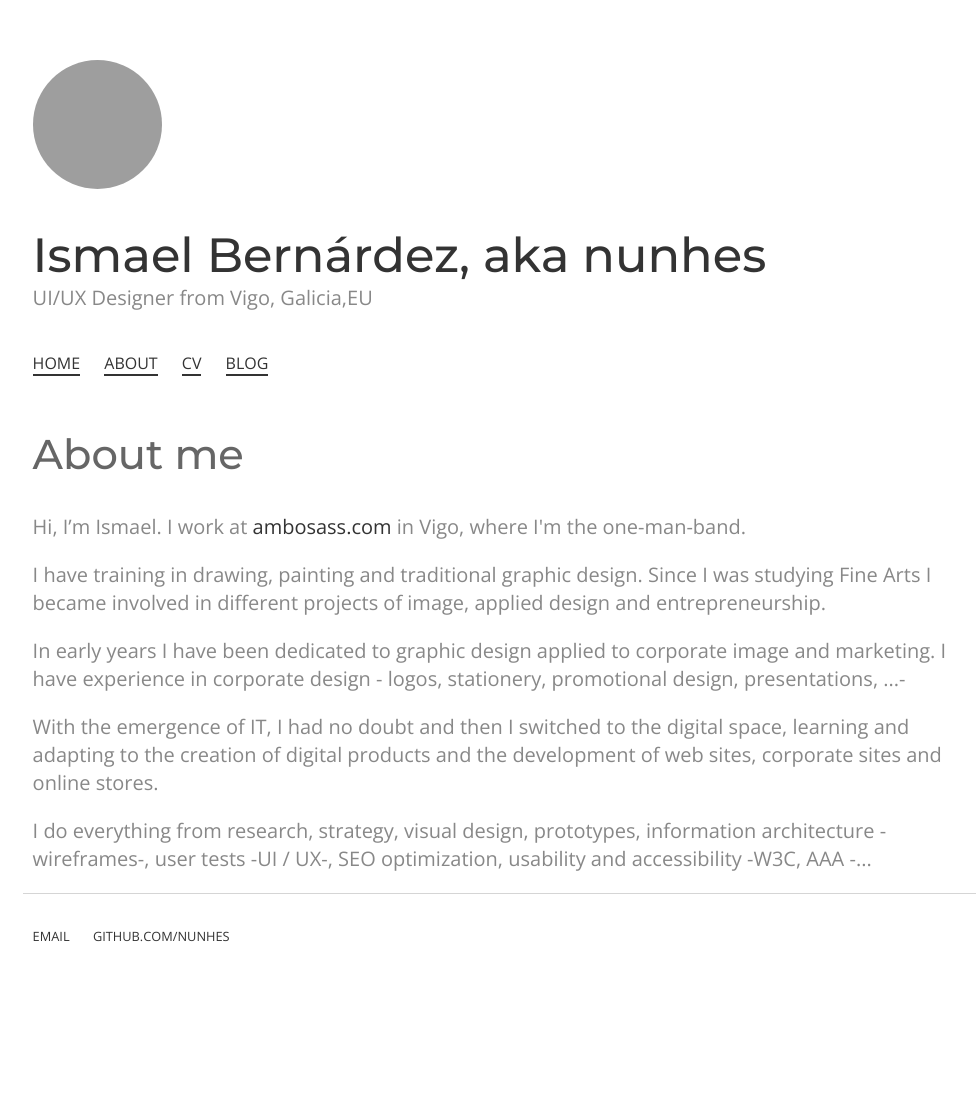
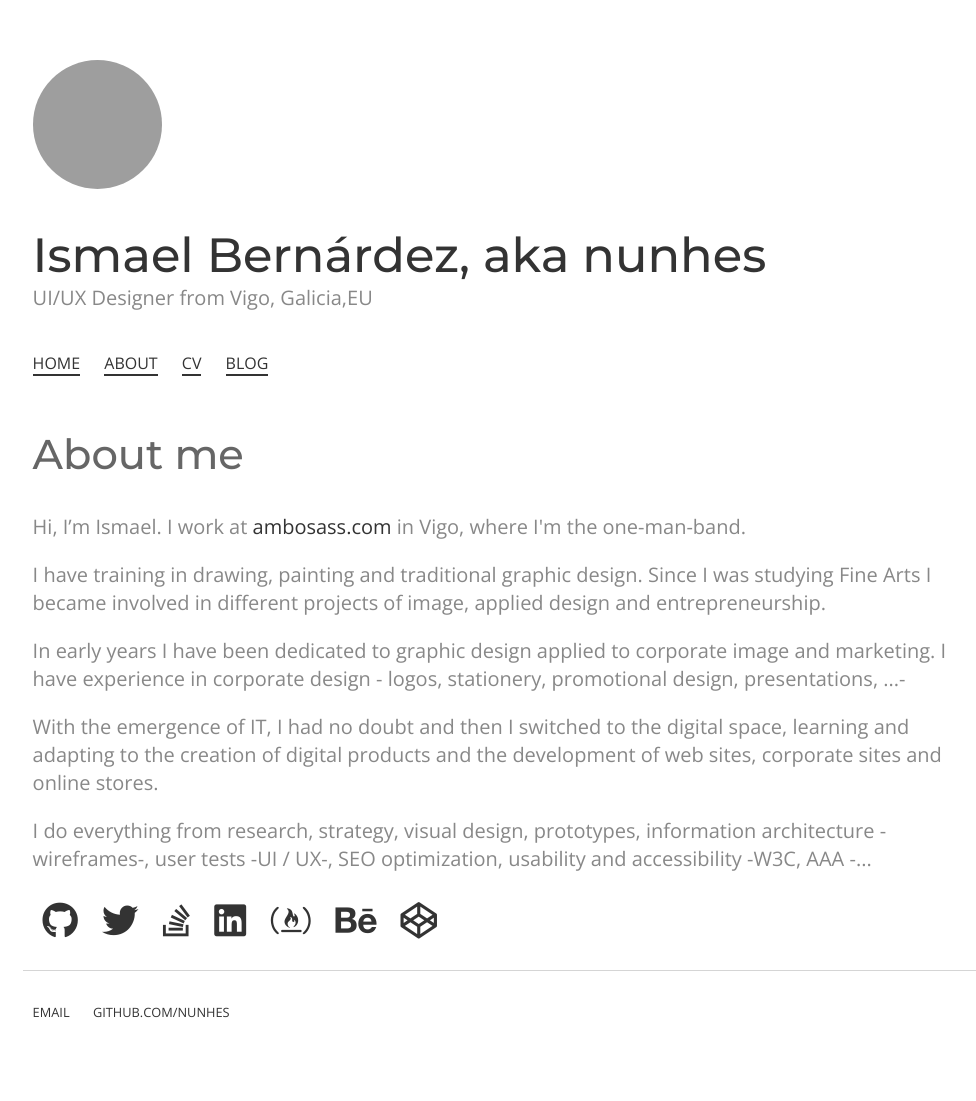
Before and after one commit to nunhes/nunhes.github.io, a Jekyll site: the page built from about/index.html, in a window 1280 px wide. Shown: the whole page, without its empty margins (131-1107 px from the left). Built offline with Jekyll 4.4.1, drawn with Linux system fonts in a browser that asks for light colours; nearby versions of some CDN libraries; before the commit the page ends 1025 px from its top, so only the background shows below that; grey boxes are pictures that could not be loaded.

Commit message:
Add icons
Add Fontwesome

```diff
--- a/_layouts/default.html
+++ b/_layouts/default.html
@@ -9,6 +9,8 @@
       <script src="http://html5shiv.googlecode.com/svn/trunk/html5.js"></script>
     <![endif]-->
     <link href="https://fonts.googleapis.com/css?family=Open+Sans|Montserrat:400,500" rel="stylesheet">
+
+	<link href="https://use.fontawesome.com/releases/v5.0.8/css/all.css" rel="stylesheet">
     <link rel="stylesheet" type="text/css" href="{{ site.baseurl }}/css/main.css" />
     <link rel="alternate" type="application/rss+xml" title="{{ site.name }} - {{ site.description }}" href="{{ site.baseurl }}/feed.xml" />
 
--- a/about/index.html
+++ b/about/index.html
@@ -4,9 +4,21 @@ title: About
 ---
 <div class="blurb">
 	<h2>About me</h2>
-	 <p>Hi, I’m Ismael. I work at <a href="http://ambosass.com" target="_blank">ambosass.com</a> in Vigo, where I'm the one-man-band. </p>
+	 			<p>Hi, I’m Ismael. I work at <a href="http://ambosass.com" target="_blank">ambosass.com</a> in Vigo, where I'm the one-man-band. </p>
         <p>I have training in drawing, painting and traditional graphic design. Since I was studying Fine Arts I became involved in different projects of image, applied design and entrepreneurship.</p>
         <p>In early years I have been dedicated to graphic design applied to corporate image and marketing. I have experience in corporate design - logos, stationery, promotional design, presentations, ...-</p>
         <p>With the emergence of IT, I had no doubt and then I switched to the digital space, learning and adapting to the creation of digital products and the development of web sites, corporate sites and online stores.</p>
         <p>I do everything from research, strategy, visual design, prototypes, information architecture - wireframes-, user tests -UI / UX-, SEO optimization, usability and accessibility -W3C, AAA -...</p>
+
+				<!-- Find your icons from here - https://fontawesome.com/icons?d=gallery&s=brands -->
+		<div class="icons-social">
+			<a target="_blank" href="https://github.com/nunhes"><i class="fab fa-github"></i></a>
+			<a target="_blank" href="https://twitter.com/nunhes"><i class="fab fa-twitter"></i></a>
+			<a target="_blank" href="https://stackoverflow.com/story/nunhes"><i class="fab fa-stack-overflow"></i></a>
+			<a target="_blank" href="https://www.linkedin.com/in/ismaelbernardez"><i class="fab fa-linkedin"></i></a>
+			<a target="_blank" href="https://www.freecodecamp.org"><i class="fab fa-free-code-camp"></i></a>
+			<a target="_blank" href="https://www.behance.net"><i class="fab fa-behance"></i></a>
+			<a target="_blank" href="https://codepen.io"><i class="fab fa-codepen"></i></a>
+    </div>
+
 </div><!-- /.blurb -->
--- a/css/main.css
+++ b/css/main.css
@@ -73,5 +73,9 @@ ul.posts li {
     margin-top: 0px;
   }
 
+.icons-social i {
+  	font-size: 2.28em;padding: 10px;
+}
+
 #main, .wrapper-masthead, .footer { padding:  0 10px;}
 ul.posts li span, .meta { text-transform: uppercase; font-size: .92em }
```
